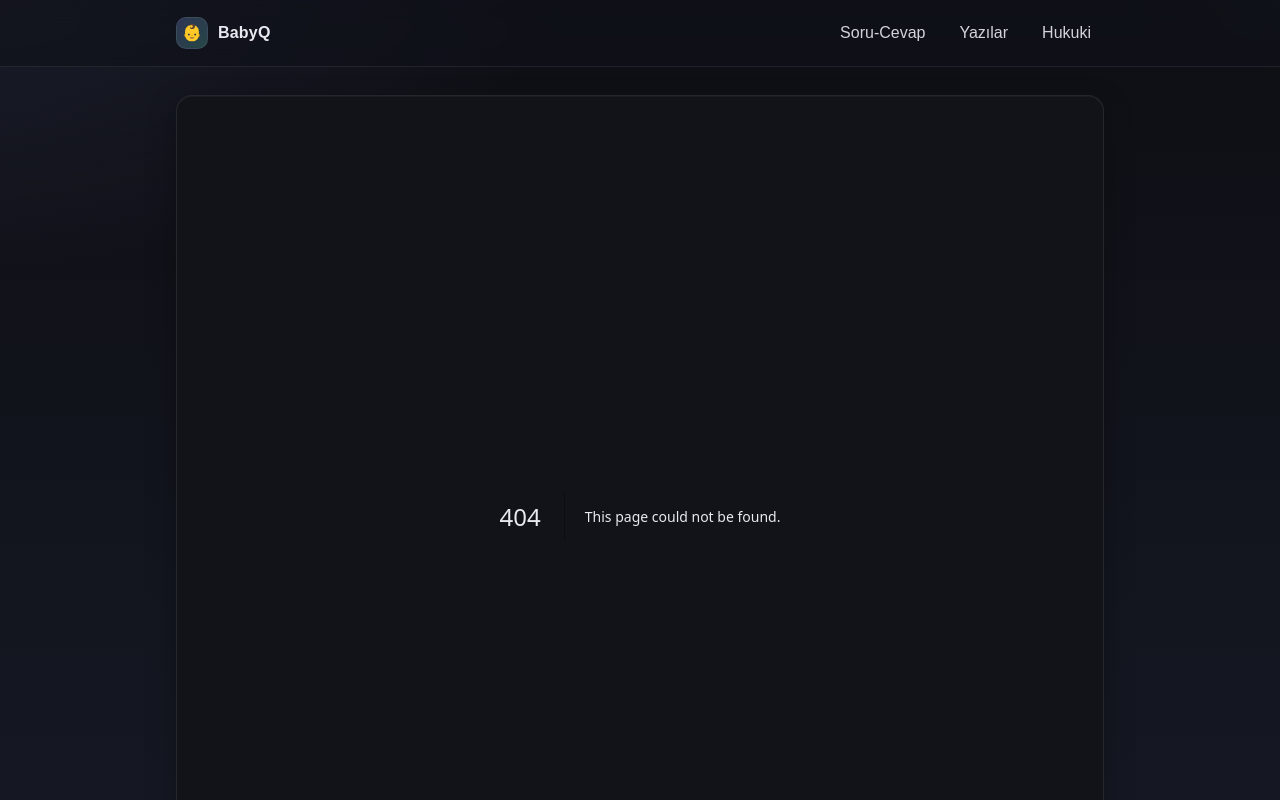
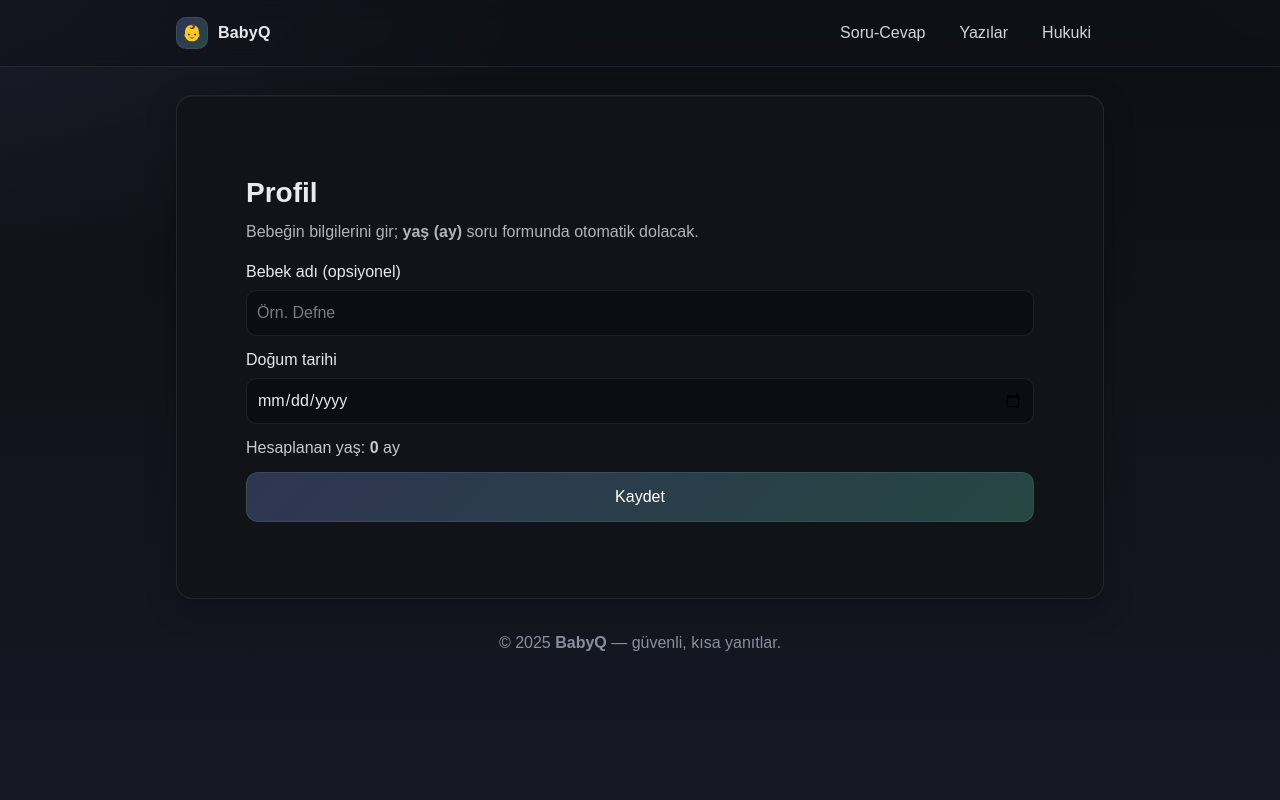
Before and after one commit to DidemKurtErsoy1/nextjs-boilerplate, a Next.js app: page /profile in a window 1280 px wide. Before the commit this address had no page. Shown: the top 800 px of the page. Built offline with nearby package versions, Linux system fonts and the light colour scheme.

Commit message:
Create page.tsx

```diff
--- /dev/null
+++ b/app/profile/page.tsx
@@ -0,0 +1,98 @@
+'use client';
+
+import { useEffect, useMemo, useState } from 'react';
+
+type Profile = {
+  baby_name: string;
+  birth_date: string; // yyyy-mm-dd
+};
+
+function monthsBetween(birthISO: string) {
+  if (!birthISO) return 0;
+  const b = new Date(birthISO);
+  const now = new Date();
+  let m = (now.getFullYear() - b.getFullYear()) * 12 + (now.getMonth() - b.getMonth());
+  if (now.getDate() < b.getDate()) m -= 1;
+  return Math.max(0, m);
+}
+
+const LS_KEY = 'babyq_profile_v1';
+
+export default function ProfilePage() {
+  const [babyName, setBabyName] = useState('');
+  const [birthDate, setBirthDate] = useState(''); // yyyy-mm-dd
+  const [saved, setSaved] = useState(false);
+
+  useEffect(() => {
+    try {
+      const raw = localStorage.getItem(LS_KEY);
+      if (raw) {
+        const p: Profile = JSON.parse(raw);
+        setBabyName(p.baby_name || '');
+        setBirthDate(p.birth_date || '');
+      }
+    } catch {}
+  }, []);
+
+  const ageMonths = useMemo(() => monthsBetween(birthDate), [birthDate]);
+
+  function onSave(e: React.FormEvent) {
+    e.preventDefault();
+    const p: Profile = { baby_name: babyName.trim(), birth_date: birthDate };
+    localStorage.setItem(LS_KEY, JSON.stringify(p));
+    setSaved(true);
+    setTimeout(() => setSaved(false), 1500);
+  }
+
+  return (
+    <main style={{ maxWidth: 820, margin: '40px auto', padding: 16 }}>
+      <h1 style={{ fontSize: 28, fontWeight: 700 }}>Profil</h1>
+      <p style={{ opacity: .75, marginTop: 6 }}>
+        Bebeğin bilgilerini gir; <strong>yaş (ay)</strong> soru formunda otomatik dolacak.
+      </p>
+
+      <form onSubmit={onSave} style={{ display: 'grid', gap: 12, marginTop: 16 }}>
+        <label>
+          Bebek adı (opsiyonel)
+          <input
+            value={babyName}
+            onChange={(e) => setBabyName(e.target.value)}
+            placeholder="Örn. Defne"
+            style={{ width: '100%', padding: 10, marginTop: 6 }}
+          />
+        </label>
+
+        <label>
+          Doğum tarihi
+          <input
+            type="date"
+            value={birthDate}
+            onChange={(e) => setBirthDate(e.target.value)}
+            style={{ width: '100%', padding: 10, marginTop: 6 }}
+            required
+          />
+        </label>
+
+        <div style={{ opacity: .85 }}>
+          Hesaplanan yaş: <strong>{ageMonths}</strong> ay
+        </div>
+
+        <button
+          type="submit"
+          style={{
+            padding: '12px 14px',
+            background: '#111',
+            color: '#fff',
+            borderRadius: 8,
+            border: 0,
+            cursor: 'pointer'
+          }}
+        >
+          Kaydet
+        </button>
+
+        {saved && <div style={{ color: 'green' }}>Kaydedildi ✓</div>}
+      </form>
+    </main>
+  );
+}
```
